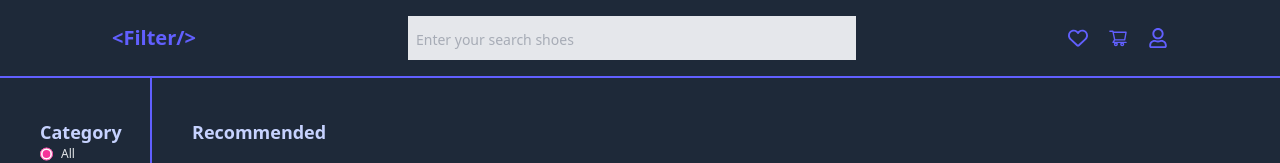
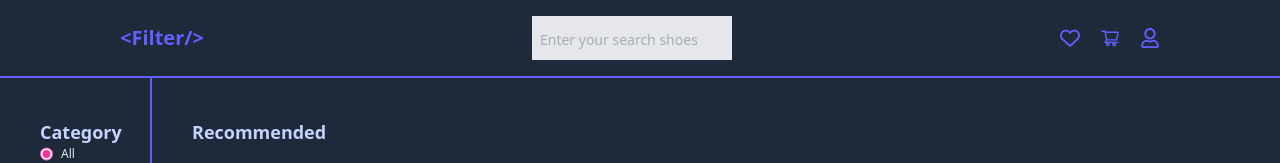
Before and after one commit to lucho20pt/react-demos, a React (Vite) app in the folder 03-RefreshProjects/10-advance-filtering/: page / in a window 1280 px wide. Shown: the top 163 px of the page. Built offline with nearby package versions, Linux system fonts and the light colour scheme.

Commit message:
add: 10-advance-filtering => Search input field

```diff
--- a/03-RefreshProjects/10-advance-filtering/src/App.jsx
+++ b/03-RefreshProjects/10-advance-filtering/src/App.jsx
@@ -10,7 +10,12 @@ const App = () => {
   const [filteredBrands, setFilteredBrands] = useState([])
   const [brands, setBrands] = useState([])
   const [filteredProducts, setFilteredProducts] = useState([])
-  const [searchQuery, setSearchQuery] = useState('')
+  const [searchQuery, setSearchQuery] = useState({
+    category: '',
+    price: '',
+    color: '',
+  })
+  const [searchInput, setSearchInput] = useState('')
 
   // Fetch data from API
   useEffect(() => {
@@ -24,17 +29,27 @@ const App = () => {
 
   // Derive unique brands and set filtered brands
   useEffect(() => {
-    const brandsArray = [
-      ...new Set(products.map((item) => item.company.toLowerCase())),
-    ]
-    setBrands(brandsArray)
-    setFilteredBrands(products)
+    if (products.length > 0) {
+      const brandsArray = [
+        ...new Set(products.map((item) => item.company.toLowerCase())),
+      ]
+      setBrands(brandsArray)
+      setFilteredBrands(products)
+    }
   }, [products])
 
-  // Filter products based on search query
+  // Filter products based on search query and input
   useEffect(() => {
     let filtered = filteredBrands
 
+    // Apply search input filter
+    if (searchInput !== '') {
+      filtered = filtered.filter((item) =>
+        item.title.toLowerCase().includes(searchInput.toLowerCase())
+      )
+    }
+
+    // Apply category filter
     if (searchQuery.category) {
       filtered = filtered.filter(
         (item) =>
@@ -42,6 +57,7 @@ const App = () => {
       )
     }
 
+    // Apply price filter
     if (searchQuery.price) {
       const range = searchQuery.price.split('-')
       if (range[1] !== '') {
@@ -57,6 +73,7 @@ const App = () => {
       }
     }
 
+    // Apply color filter
     if (searchQuery.color) {
       filtered = filtered.filter(
         (item) => item.color.toLowerCase() === searchQuery.color.toLowerCase()
@@ -64,14 +81,14 @@ const App = () => {
     }
 
     setFilteredProducts(filtered)
-  }, [searchQuery, filteredBrands])
+  }, [searchQuery, filteredBrands, searchInput])
 
   return (
     <div
       className="flex flex-col items-center h-screen
       text-center bg-gray-800 text-white"
     >
-      <Header />
+      <Header setSearchInput={setSearchInput} />
       <div className="container flex flex-row text-left">
         <Sidebar setSearchQuery={setSearchQuery} />
         <main className="p-3 sm:p-5 md:p-10 flex flex-col text-left gap-5 border-l-2 border-indigo-500">
--- a/03-RefreshProjects/10-advance-filtering/src/layout/header/Header.jsx
+++ b/03-RefreshProjects/10-advance-filtering/src/layout/header/Header.jsx
@@ -1,16 +1,24 @@
+import PropTypes from 'prop-types'
+
 import Navigation from './Navigation'
 import Search from './Search'
 
-const Header = () => {
+const Header = ({ setSearchInput }) => {
   const logo = '<Filter/>'
   return (
-    <header className="w-full flex flex-row justify-around items-center p-4 gap-5
-    text-indigo-500 border-b-2">
+    <header
+      className="w-full flex flex-row justify-around items-center p-4 gap-5
+    text-indigo-500 border-b-2"
+    >
       <h1 className="text-xl font-bold">{logo}</h1>
-      <Search />
+      <Search setSearchInput={setSearchInput} />
       <Navigation />
     </header>
   )
 }
 
+Header.propTypes = {
+  setSearchInput: PropTypes.func.isRequired,
+}
+
 export default Header
--- a/03-RefreshProjects/10-advance-filtering/src/layout/header/Search.jsx
+++ b/03-RefreshProjects/10-advance-filtering/src/layout/header/Search.jsx
@@ -1,12 +1,36 @@
+import PropTypes from 'prop-types'
+import { useState } from 'react'
 
-const Search = () => {
+const Search = ({ setSearchInput }) => {
+  const [search, setSearch] = useState('')
+
+  const handleSearchInput = (event) => {
+    setSearch(event.target.value)
+  }
+
+  const handleSearchSubmit = (event) => {
+    event.preventDefault()
+    if (search !== '') {
+      setSearchInput(search)
+    }
+    setSearch('')
+  }
+
   return (
-    <input
+    <form onSubmit={handleSearchSubmit} className="w-100">
+      <input
+        onChange={handleSearchInput}
+        value={search}
         type="text"
         placeholder="Enter your search shoes"
         className="p-2 w-1/2 max-w-md bg-gray-200 placeholder:text-sm text-lg text-gray-500"
       />
+    </form>
   )
 }
 
+Search.propTypes = {
+  setSearchInput: PropTypes.func.isRequired,
+}
+
 export default Search
```
